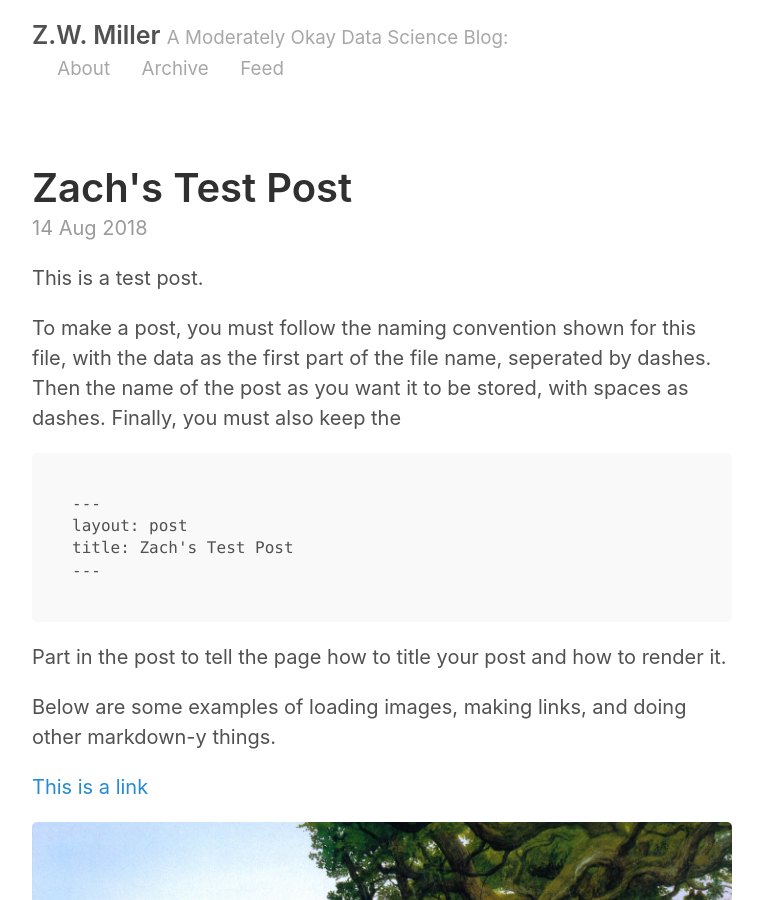
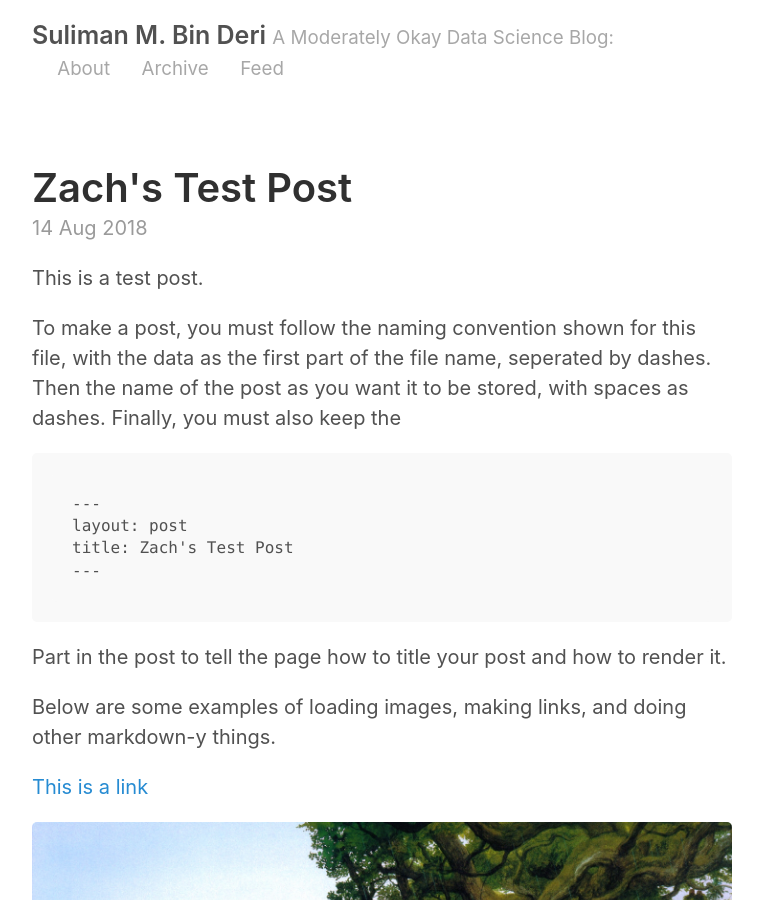
Before and after one commit to SulimanMD/SulimanMD.github.io, a Jekyll site: the page built from index.html, in a window 1280 px wide and 900 px high. Shown: the whole window, without its empty margins (258-1021 px from the left). Built offline with Jekyll 4.4.1, drawn with Linux system fonts in a browser that asks for light colours; the list of posts is cut into pages by our own code.

Commit message:
First commit

```diff
--- a/_config.yml
+++ b/_config.yml
@@ -2,9 +2,9 @@
 permalink:           pretty
 
 # Setup
-title:               Z.W. Miller
+title:               Suliman M. Bin Deri
 tagline:             A Moderately Okay Data Science Blog
-url:                 http://zwmiller.github.io
+url:                 http://SulimanMD.github.io
 paginate:            2
 baseurl:             ""
 
@@ -17,14 +17,14 @@ sass:
 
 # About/contact
 author:
-  name:              Zach Miller
+  name:              Suliman Bin Deri
   url:               https://twitter.com/zaglamir
-  email:             zach@thisismetis.com
+  email:             suliman-deri@hotmail.com
 
 # Custom vars
 version:             2.0.0
 github:
-  repo:              https://github.com/zwmiller
+  repo:              https://github.com/SulimanMD
 
 # Gems
 gems:
```
